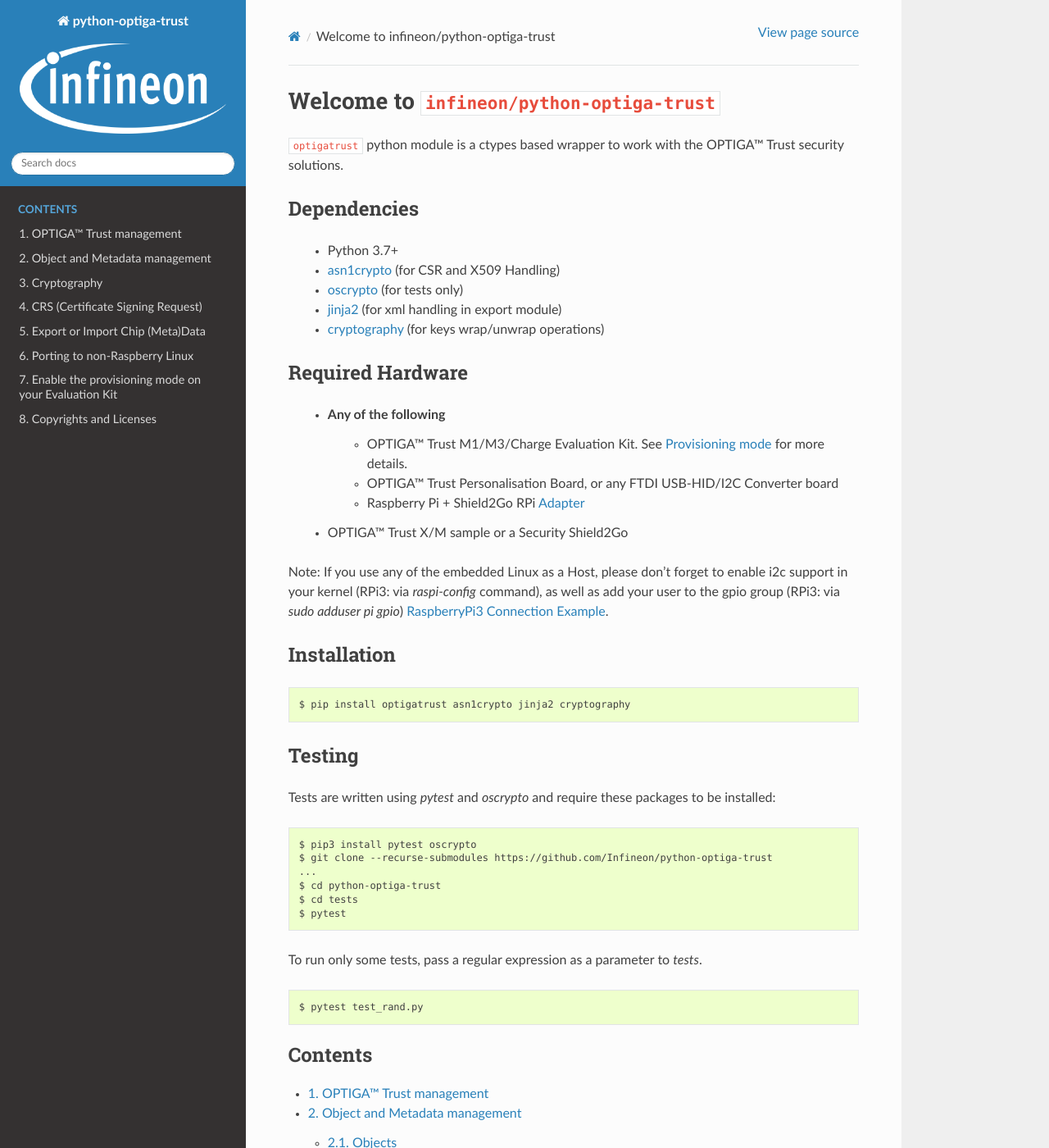
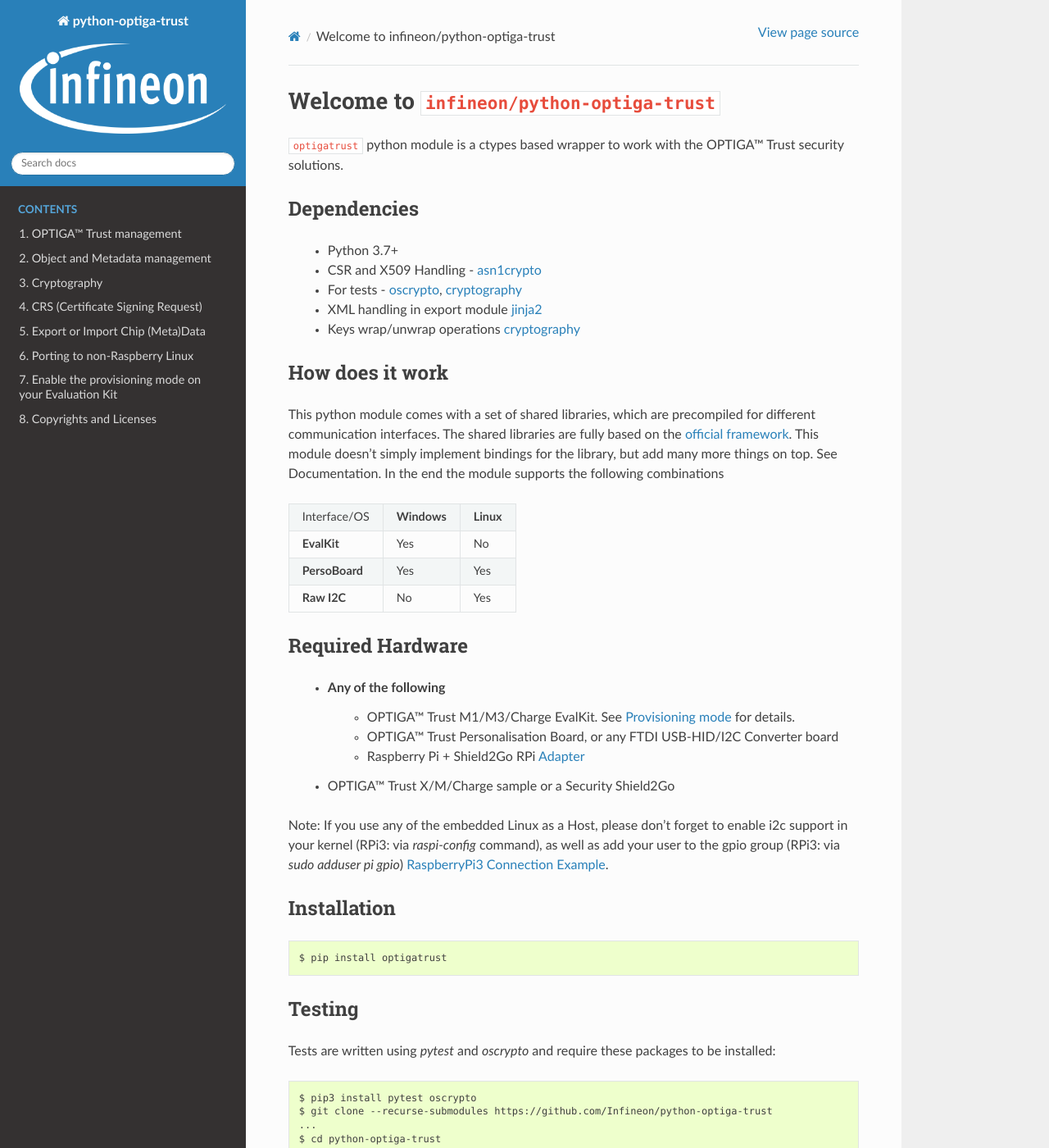
Before and after one commit to Infineon/python-optiga-trust, a Sphinx documentation site: the page built from docs/source/index.rst, in a window 1280 px wide and 1400 px high. Shown: the whole window at 82% size. Built offline with Sphinx 7.4.7 and the Read the Docs theme 2.0.0, drawn with Linux system fonts in a browser that asks for light colours.

Commit message:
Update documentation

```diff
--- a/docs/source/index.rst
+++ b/docs/source/index.rst
@@ -15,19 +15,34 @@
 ^^^^^^^^^^^^
 
  - Python 3.7+
- - asn1crypto_ (for CSR and X509 Handling)
- - oscrypto_ (for tests only)
- - jinja2_ (for xml handling in export module)
- - cryptography_ (for keys wrap/unwrap operations)
+ - CSR and X509 Handling - asn1crypto_
+ - For tests - oscrypto_, cryptography_
+ - XML handling in export module jinja2_
+ - Keys wrap/unwrap operations cryptography_
+
+How does it work
+^^^^^^^^^^^^^^^^
+
+This python module comes with a set of shared libraries, which are precompiled for different communication interfaces.
+The shared libraries are fully based on the `official framework`_. This module doesn't simply implement bindings for the library, but add many more things on top. See Documentation.
+In the end the module supports the following combinations
+
+==============  ===========  =========
+Interface/OS    **Windows**  **Linux**
+--------------  -----------  ---------
+**EvalKit**       Yes           No
+**PersoBoard**    Yes           Yes
+**Raw I2C**       No            Yes
+==============  ===========  =========
 
 Required Hardware
 ^^^^^^^^^^^^^^^^^
 
   - Any of the following
-     - OPTIGA™ Trust M1/M3/Charge Evaluation Kit. See :doc:`Provisioning mode <prov_mode>` for more details.
+     - OPTIGA™ Trust M1/M3/Charge EvalKit. See :doc:`Provisioning mode <prov_mode>` for details.
      - OPTIGA™ Trust Personalisation Board, or any FTDI USB-HID/I2C Converter board
      - Raspberry Pi + Shield2Go RPi Adapter_
-  - OPTIGA™ Trust X/M sample or a Security Shield2Go
+  - OPTIGA™ Trust X/M/Charge sample or a Security Shield2Go
 
 Note: If you use any of the embedded Linux as a Host, please don't forget to enable i2c support in your kernel (RPi3: via `raspi-config` command), as well as add your user to the gpio group (RPi3: via `sudo adduser pi gpio`)
 `RaspberryPi3 Connection Example`_.
@@ -37,7 +52,7 @@
 
 ::
 
-	$ pip install optigatrust asn1crypto jinja2 cryptography
+	$ pip install optigatrust
 
 
 Testing
@@ -90,3 +105,4 @@
 .. _cryptography: https://github.com/pyca/cryptography
 .. _RaspberryPi3 Connection Example: https://github.com/Infineon/Assets/raw/master/Pictures/optiga_trust_x_rpi3_setup.jpg
 .. _Adapter: https://www.infineon.com/cms/en/product/evaluation-boards/s2go-adapter-rasp-pi-iot/
+.. _official framework: https://github.com/Infineon/optiga-trust-m/
```
Also changed, not shown: docs/source/prov_mode.rst (+16 -3 lines), 13 other files.
